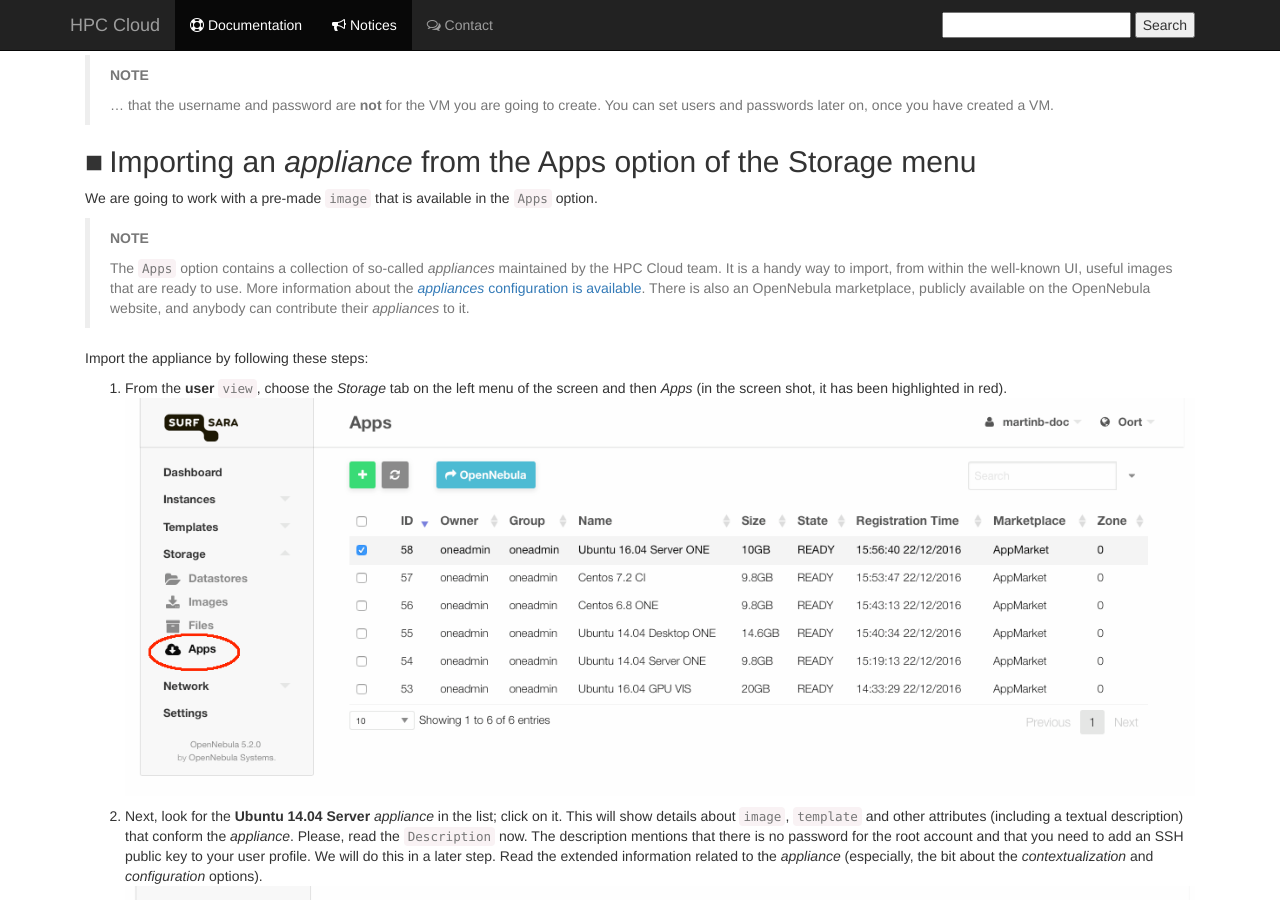
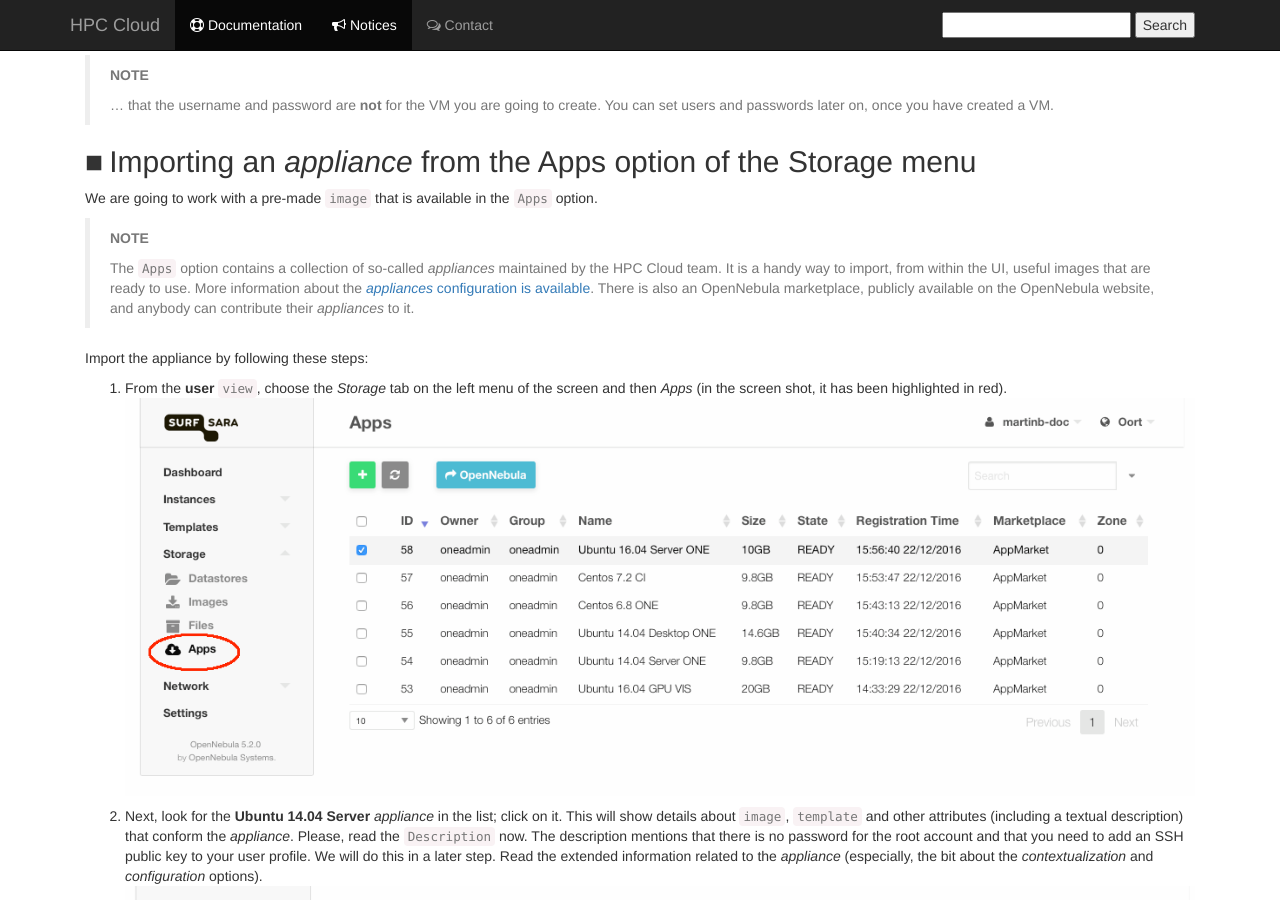
Before and after one commit to sara-nl/clouddocs, a Jekyll site: the page built from general-start.markdown, in a window 1280 px wide and 900 px high, scrolled down 751 px. Built offline with Jekyll 4.4.1, drawn with Linux system fonts in a browser that asks for light colours; nearby versions of some CDN libraries; our own code applies the rules of GitHub Pages for plain Markdown files.

Commit message:
Update general-start.markdown

```diff
--- a/general-start.markdown
+++ b/general-start.markdown
@@ -47,7 +47,7 @@
 
 > **NOTE**
 >
-> The `Apps` option contains  a collection of so-called _appliances_ maintained by the HPC Cloud team. It is a handy way to import, from within the well-known UI, useful images that are ready to use. More information about the [_appliances_ configuration is available](appliances-configuration). There is also an OpenNebula marketplace, publicly available on the OpenNebula website, and anybody can contribute their _appliances_ to it.
+> The `Apps` option contains  a collection of so-called _appliances_ maintained by the HPC Cloud team. It is a handy way to import, from within the UI, useful images that are ready to use. More information about the [_appliances_ configuration is available](appliances-configuration). There is also an OpenNebula marketplace, publicly available on the OpenNebula website, and anybody can contribute their _appliances_ to it.
 
 Import the appliance by following these steps:
 
```
